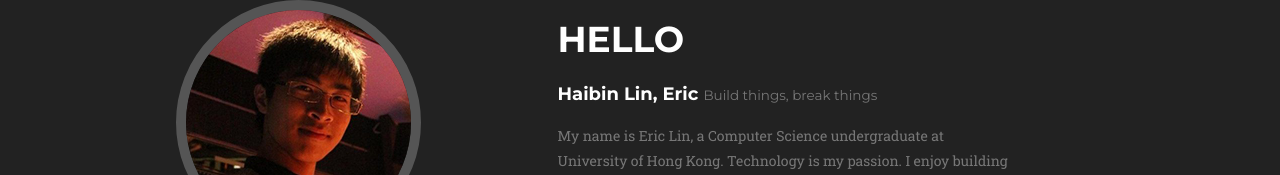
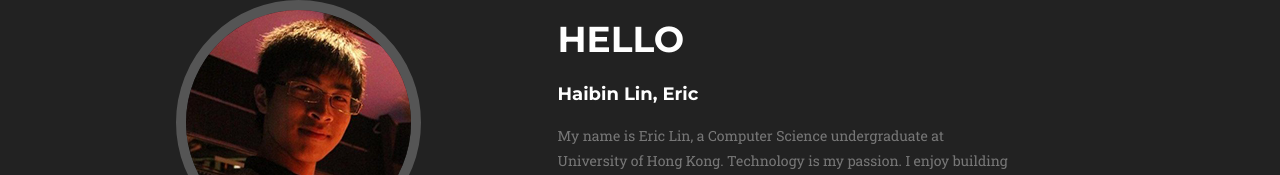
Before and after one commit to eric-haibin-lin/eric-haibin-lin.github.io, a plain HTML site: page index.html in a window 1280 px wide. Shown: the part 200-375 px from the top of the page. Drawn offline with nearby package versions, Linux system fonts and the light colour scheme; a web font is replaced by a local one.

Commit message:
- Delete unrelated text.

```diff
--- a/index.html
+++ b/index.html
@@ -90,16 +90,9 @@
                     <div class="col-sm-5">
                         <div class="team-member">
                             <h1 class='text-left'> Hello </h1>
-                            <h4 class='text-left'>Haibin Lin, Eric <small>Build things, break things</small> </h4>
+                            <h4 class='text-left'>Haibin Lin, Eric <!-- <small>Build things, break things</small> --> </h4>
                             <br>
                             <p class="text-muted text-left">My name is Eric Lin, a Computer Science undergraduate at University of Hong Kong. Technology is my passion. I enjoy building things and breaking things with code. </p>
-                            <!-- <ul class="list-inline social-buttons">
-                                <li><a href="#"><i class="fa fa-twitter"></i></a>
-                                </li>
-                                <li><a href="#"><i class="fa fa-facebook"></i></a>
-                                </li>
-                                <li><a href="#"><i class="fa fa-linkedin"></i></a>
-                                </li>-->
                             </ul>
                         </div>
                     </div>
```
